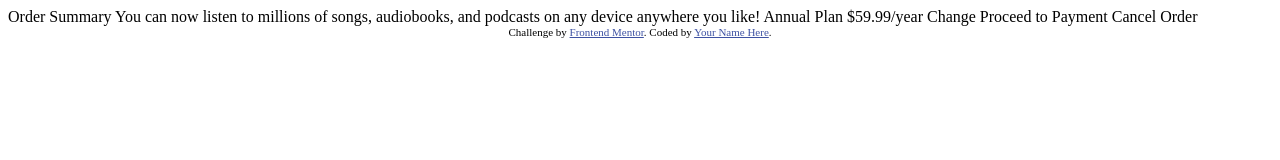
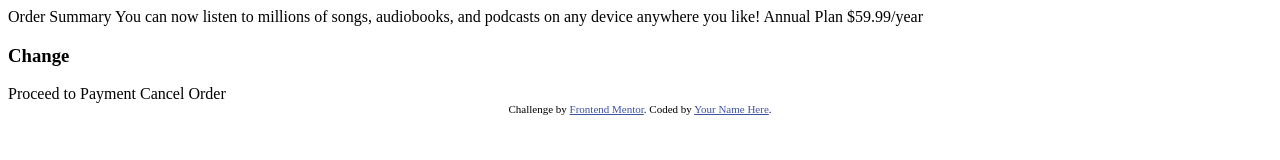
Before and after one commit to donatto22/Order-summary-component, a plain HTML site: page index.html in a window 1280 px wide. Drawn offline with Linux system fonts and the light colour scheme.

Commit message:
cambiando el index

```diff
--- a/index.html
+++ b/index.html
@@ -24,7 +24,7 @@
   Annual Plan
   $59.99/year
 
-  Change
+  <h3>Change</h3>
 
   Proceed to Payment
   Cancel Order
```
